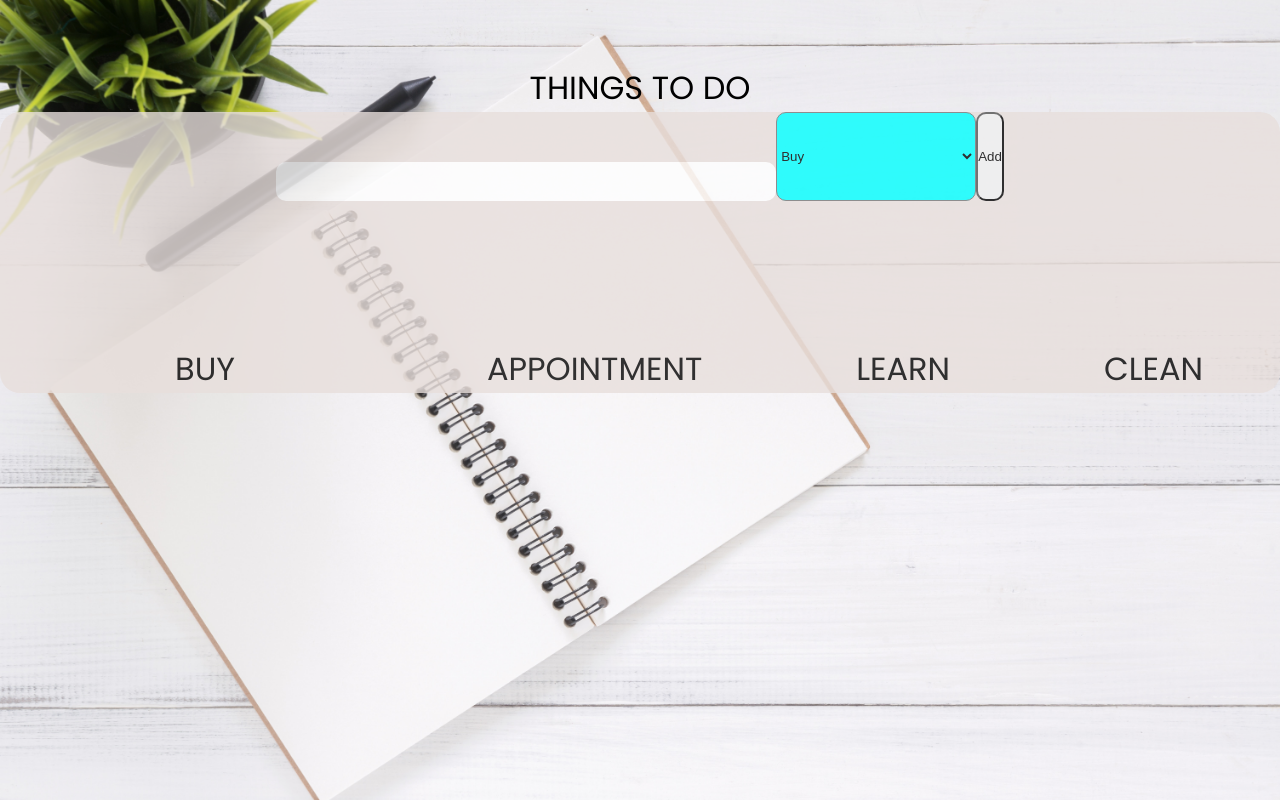
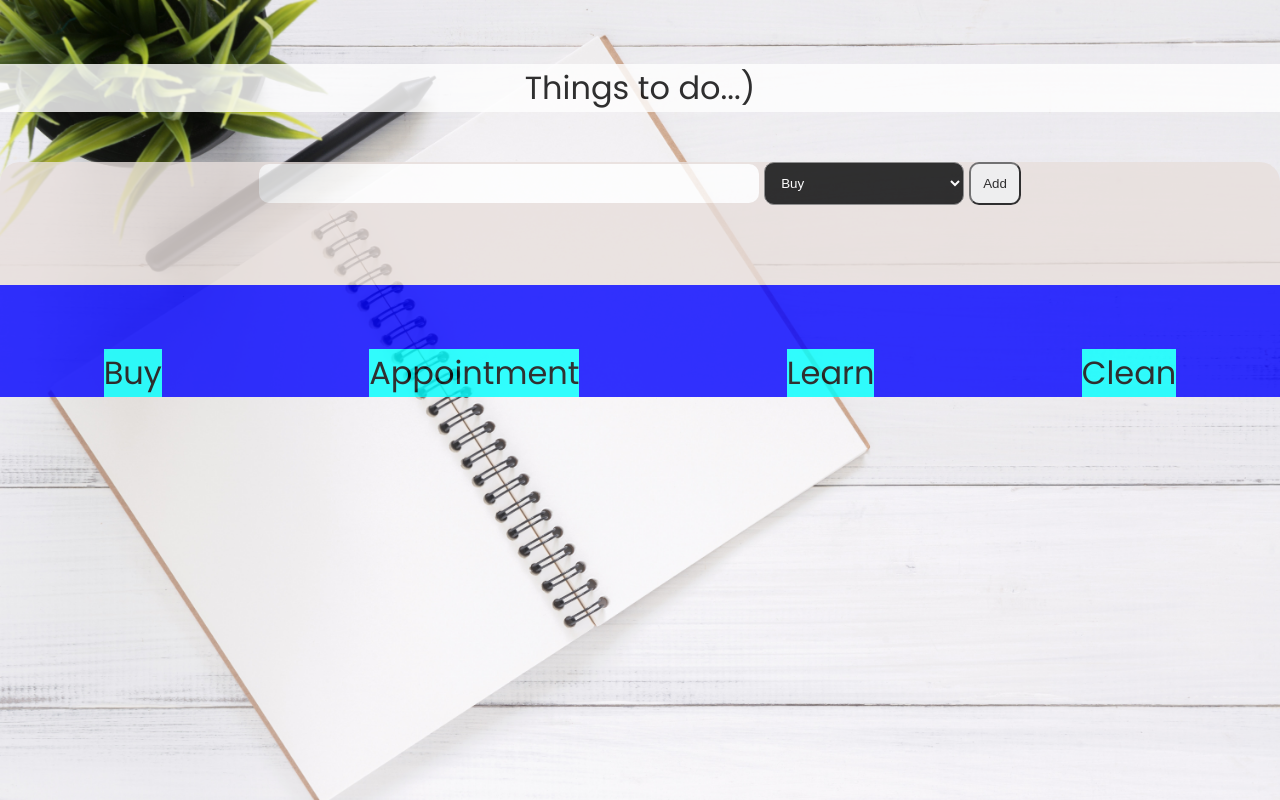
Before and after one commit to monikanaglak/todoList, a plain HTML site: page index.html in a window 1280 px wide. Drawn offline with Linux system fonts and the light colour scheme.

Commit message:
corrections

```diff
--- a/app.js
+++ b/app.js
@@ -16,10 +16,13 @@ class Storage{
      let storage = localStorage.getItem("todo") === null ? [] : JSON.parse(localStorage.getItem("todo"));
      return storage
   }
+  static removeStorage(todo){
+    localStorage.removeItem("todo")
+  }
 }
 let arrayTodo = Storage.getStorage();
-console.log(arrayTodo)
-//evenlistener making new thing to do
+
+
 form.addEventListener("submit", (e) => {
   e.preventDefault();
   let selection = selectionList.value;
@@ -51,9 +54,10 @@ class DisplayDOM {
     bin_element.classList.add("bin")
     bin_element.setAttribute("id",ids);
     bin_element.addEventListener('click',(e)=>{
-      let x = e.target.id;
-      //zeby wiedziec ktory z array usunac
-     let szukany = arrayTodo.filter(element=>element.id == x)
+    let ids_clicked = e.target.id;
+    //getting id of element to remove, remove from the localstorage as well
+    let todo_to_delete = arrayTodo.filter(element=>element.id == ids_clicked);
+     Storage.removeStorage(todo_to_delete)
      thing_todo.style.display="none"
 })
     thing_todo.appendChild(bin_element)
--- a/index.html
+++ b/index.html
@@ -13,7 +13,7 @@
     <title>Todo List</title>
   </head>
   <body>
-    <header>Things to do</header>
+    <header>Things to do...)</header>
     <main>
       <form action="submit" data-form>
         <input type="text" data-input />
@@ -29,23 +29,21 @@
 
       <section class="sec">
         <div class="buy">
-            <header>Buy</header>
-            <div class="buyTodo">
-            </div>
+          <header>Buy</header>
+          <div class="buyTodo"></div>
         </div>
         <div class="appointment">
-            <header>Appointment</header>
-            <div class="appointmentTodo"></div>
+          <header>Appointment</header>
+          <div class="appointmentTodo"></div>
         </div>
         <div class="learn">
-            <header>Learn</header>
-            <div class="learnTodo"></div>
+          <header>Learn</header>
+          <div class="learnTodo"></div>
         </div>
         <div class="clean">
           <header>Clean</header>
           <div class="cleanTodo"></div>
         </div>
-
       </section>
     </main>
     <script src="app.js"></script>
--- a/style.css
+++ b/style.css
@@ -13,7 +13,8 @@ header{
     justify-content: center;
     margin-top: 8vh;
     font-size: 2rem;
-    text-transform: uppercase;
+    background-color: white;
+    opacity: 80%;
 }
 main{
     max-width: 1400px;
@@ -26,49 +27,55 @@ main{
 form{
     display: flex;
     justify-content: center;
+    align-items: center;
+    margin-top: 50px;
+    gap:5px;
 }
 form input{
     width: 500px;
     padding: 12px;
     border-radius: 10px;
-    margin-top: 50px;
     border:none;
 }
 form button{
     border-radius: 10px;
+    padding: 12px;
 
 }
 #selectedElement{
     width: 200px;
-    background-color: aqua;
+    background-color:black;
+    color:white;
+    padding: 12px;
+
 }
 select{
     border-radius: 10px;
     display: flex;
     justify-content: center;
-     height: auto;
+    height: auto;
 }
 section{
     display: flex;
     justify-content: space-around;
     width: 100%;
     margin-top: 10vh;
+    background-color: blue;
 }
 section header{
     font-size: 2rem;
+    background-color: pink;
     opacity: 100%;
 }
 
-
-section .buy{
-    width: 20vw;
-}
 section p{
     display: flex;
-    justify-content:space-evenly;
-    align-items: center;
     width: 100%;
     background-color: aquamarine;
     margin-top:10px;
-    margin:15px;
+
 }
+.sec header{
+    background-color: aqua;
+    width: 100%;
+}
```
Also changed, not shown: beach.jpg (deleted), 1 other file.
